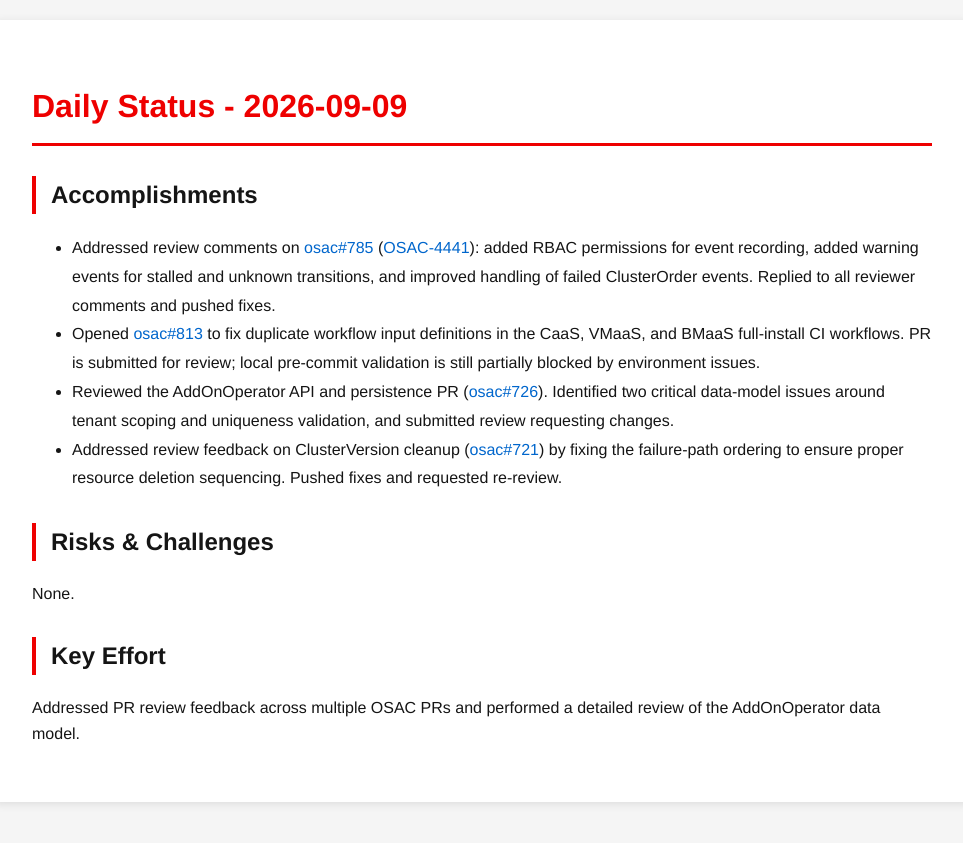
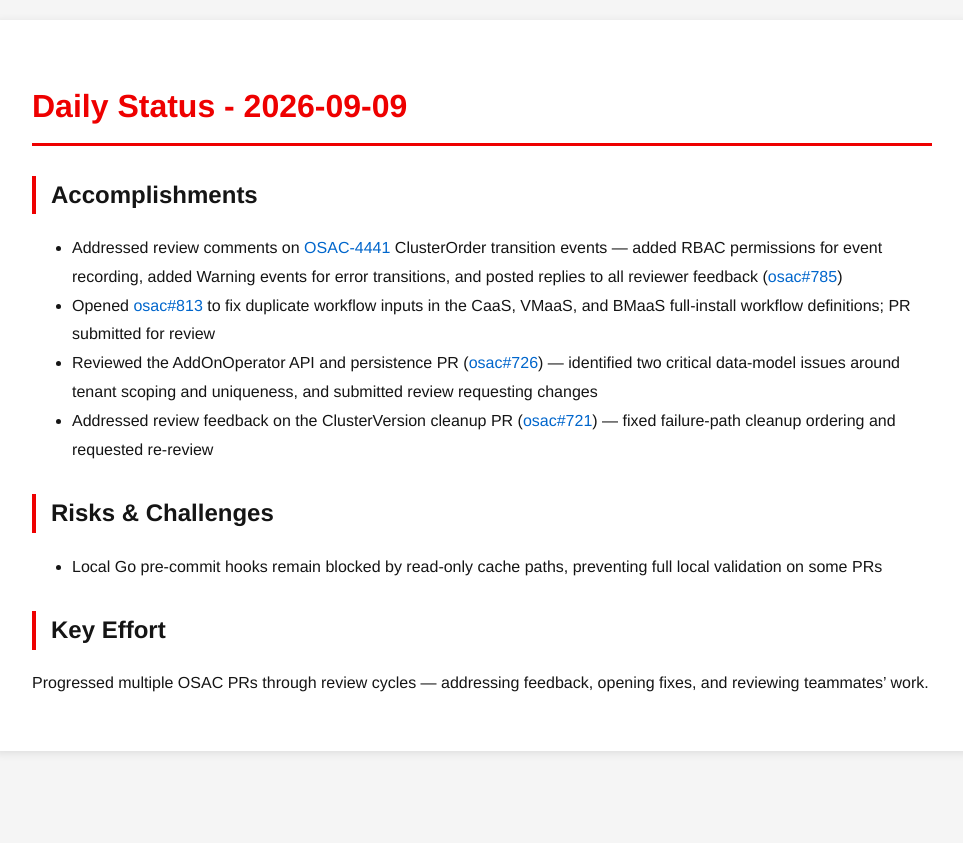
Before and after one commit to tzvatot/daily-status, a Jekyll site: the page built from 2026-09-09.md, in a window 1280 px wide. Shown: the top 843 px of the page, without its empty margins (158-1121 px from the left). Built offline with Jekyll 4.4.1, drawn with Linux system fonts in a browser that asks for light colours.

Commit message:
Daily status update - 2026-09-09

```diff
--- a/2026-09-09.md
+++ b/2026-09-09.md
@@ -7,13 +7,13 @@
 # Daily Status - 2026-09-09
 
 ## Accomplishments
-- Addressed review comments on [osac#785](https://github.com/osac-project/osac/pull/785) ([OSAC-4441](https://redhat.atlassian.net/browse/OSAC-4441)): added RBAC permissions for event recording, added warning events for stalled and unknown transitions, and improved handling of failed ClusterOrder events. Replied to all reviewer comments and pushed fixes.
-- Opened [osac#813](https://github.com/osac-project/osac/pull/813) to fix duplicate workflow input definitions in the CaaS, VMaaS, and BMaaS full-install CI workflows. PR is submitted for review; local pre-commit validation is still partially blocked by environment issues.
-- Reviewed the AddOnOperator API and persistence PR ([osac#726](https://github.com/osac-project/osac/pull/726)). Identified two critical data-model issues around tenant scoping and uniqueness validation, and submitted review requesting changes.
-- Addressed review feedback on ClusterVersion cleanup ([osac#721](https://github.com/osac-project/osac/pull/721)) by fixing the failure-path ordering to ensure proper resource deletion sequencing. Pushed fixes and requested re-review.
+- Addressed review comments on [OSAC-4441](https://redhat.atlassian.net/browse/OSAC-4441) ClusterOrder transition events — added RBAC permissions for event recording, added Warning events for error transitions, and posted replies to all reviewer feedback ([osac#785](https://github.com/osac-project/osac/pull/785))
+- Opened [osac#813](https://github.com/osac-project/osac/pull/813) to fix duplicate workflow inputs in the CaaS, VMaaS, and BMaaS full-install workflow definitions; PR submitted for review
+- Reviewed the AddOnOperator API and persistence PR ([osac#726](https://github.com/osac-project/osac/pull/726)) — identified two critical data-model issues around tenant scoping and uniqueness, and submitted review requesting changes
+- Addressed review feedback on the ClusterVersion cleanup PR ([osac#721](https://github.com/osac-project/osac/pull/721)) — fixed failure-path cleanup ordering and requested re-review
 
 ## Risks & Challenges
-None.
+- Local Go pre-commit hooks remain blocked by read-only cache paths, preventing full local validation on some PRs
 
 ## Key Effort
-Addressed PR review feedback across multiple OSAC PRs and performed a detailed review of the AddOnOperator data model.
+Progressed multiple OSAC PRs through review cycles — addressing feedback, opening fixes, and reviewing teammates' work.
```
